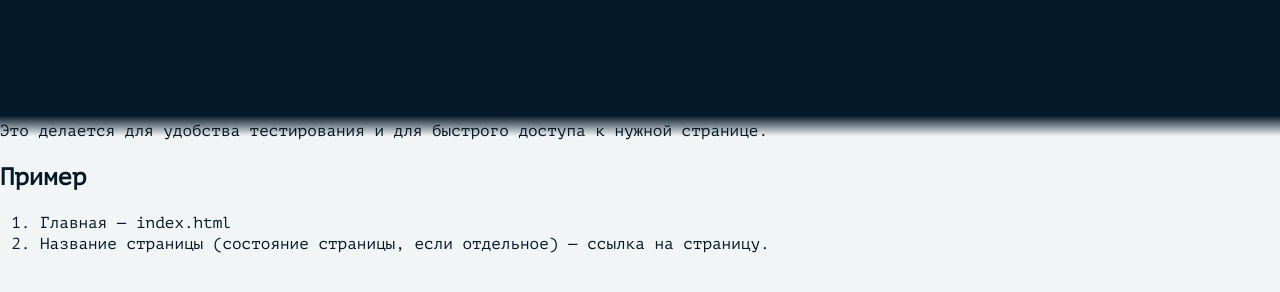
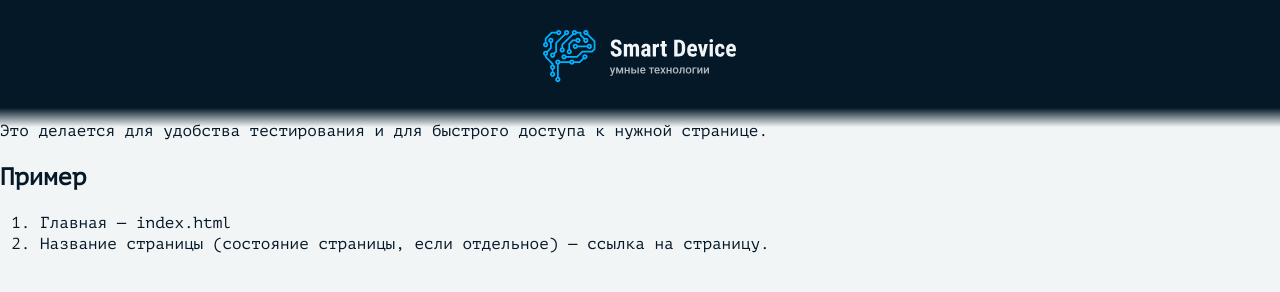
Before and after one commit to aysaY-OvO/Smart-Device, a website: page source/sitemap.html in a window 1280 px wide. Drawn offline with nearby package versions, Linux system fonts and the light colour scheme; files that its build step writes are made by us from their sources.

Commit message:
fix sitemap logo

```diff
--- a/source/sitemap.html
+++ b/source/sitemap.html
@@ -17,10 +17,12 @@
       <header class="header">
         <div class="container">
           <div class="sitemap-header header__wrapper">
-            <a class="header__logo logo" href="#">
-              <svg class="logo__icon" width="215" height="55">
-                <use xlink:href="./img/sprite.svg#logotype-desktop" data-logotype="header-logotype"></use>
-              </svg>
+            <a class="header__logo logo" href="index.html">
+              <picture>
+                <source media="(min-width: 768px)" srcset="./img/logotype-desktop.svg" width="215" height="55">
+                <source media="(min-width: 280px)" srcset="./img/logotype-mobile.svg" width="35" height="35">
+                <img src="./img/logotype-desktop.svg" alt="логотип Smart Device" width="215" height="55">
+              </picture>
             </a>
           </div>
         </div>
```
Also changed, not shown: build/sitemap.html.
